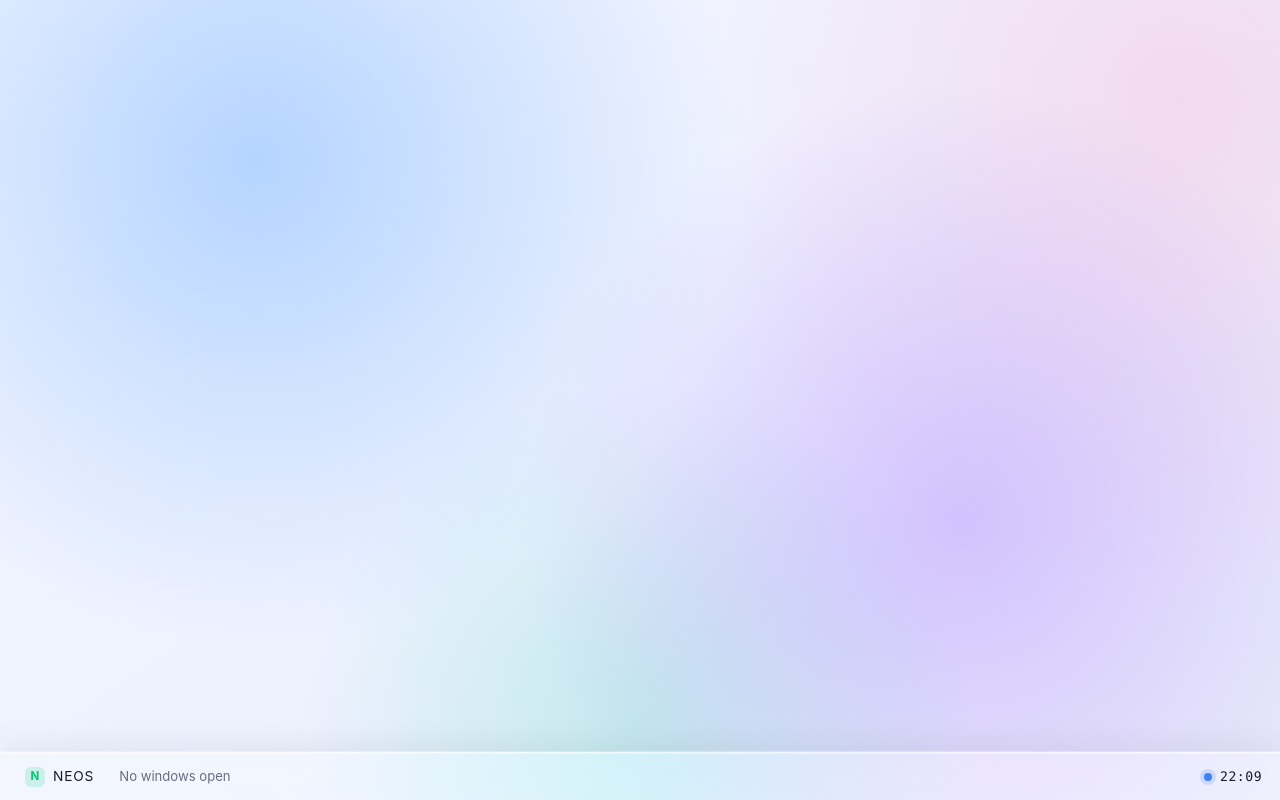
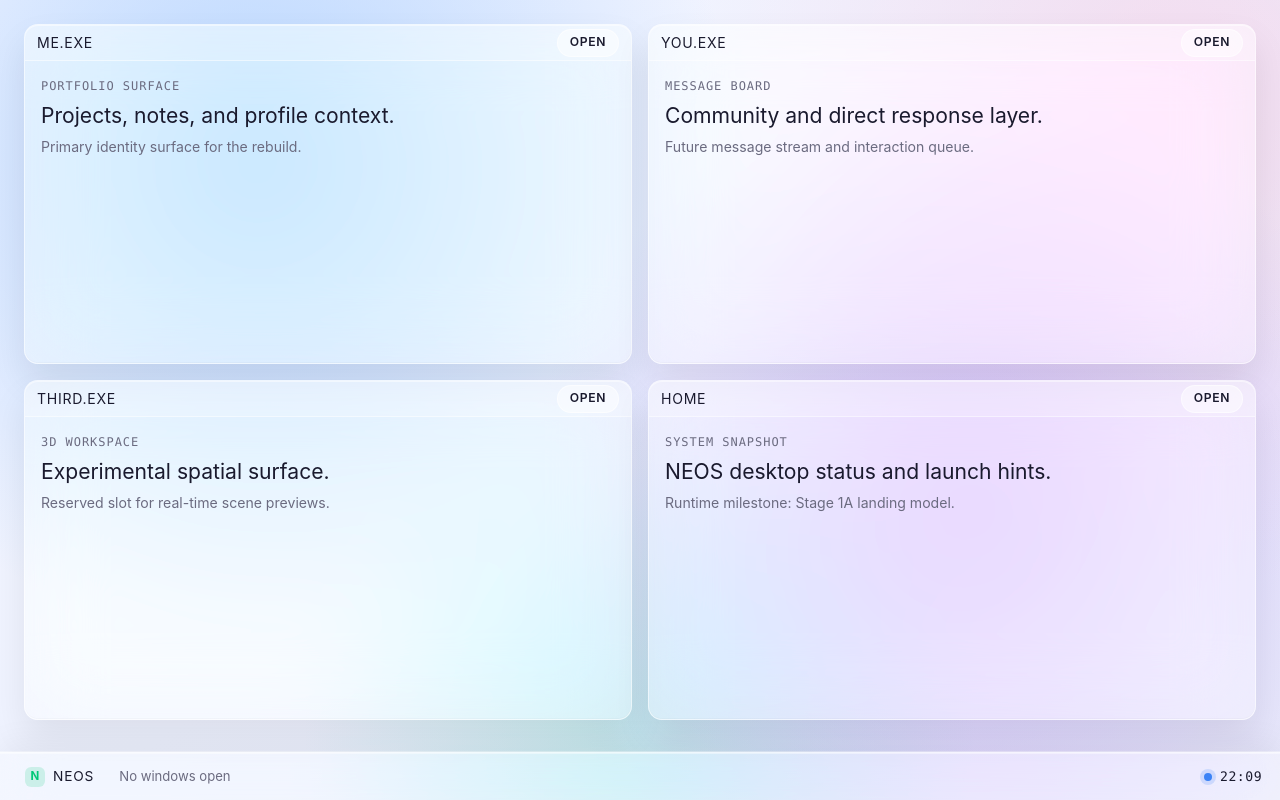
Before and after one commit to naninfinite/neos, a React (Vite) app: page / in a window 1280 px wide. Built offline with nearby package versions, Linux system fonts and the light colour scheme.

Commit message:
feat: add desktop preview panels to landing shell

```diff
--- /dev/null
+++ b/src/shell/DesktopGrid.tsx
@@ -0,0 +1,23 @@
+import type { ReactElement } from 'react';
+import { DesktopPanel } from './DesktopPanel';
+import type { DesktopPanelPreview } from './desktopPanels';
+
+interface DesktopGridProps {
+  panels: DesktopPanelPreview[];
+  onOpenPanel: (appId: string) => void;
+}
+
+export function DesktopGrid({
+  panels,
+  onOpenPanel,
+}: DesktopGridProps): ReactElement {
+  return (
+    <section aria-label="Desktop surface" className="desktopSurface">
+      <div className="desktopGrid">
+        {panels.map((panel) => (
+          <DesktopPanel key={panel.id} panel={panel} onOpenPanel={onOpenPanel} />
+        ))}
+      </div>
+    </section>
+  );
+}
--- /dev/null
+++ b/src/shell/DesktopPanel.tsx
@@ -0,0 +1,33 @@
+import type { ReactElement } from 'react';
+import type { DesktopPanelPreview } from './desktopPanels';
+
+interface DesktopPanelProps {
+  panel: DesktopPanelPreview;
+  onOpenPanel: (appId: string) => void;
+}
+
+export function DesktopPanel({
+  panel,
+  onOpenPanel,
+}: DesktopPanelProps): ReactElement {
+  return (
+    <article className="desktopPanel">
+      <header className="desktopPanelTitlebar">
+        <p className="desktopPanelApp">{panel.title}</p>
+        <button
+          className="desktopPanelOpen"
+          type="button"
+          onClick={() => onOpenPanel(panel.appId)}
+        >
+          Open
+        </button>
+      </header>
+
+      <div className="desktopPanelBody">
+        <p className="desktopPanelSubtitle">{panel.subtitle}</p>
+        <p className="desktopPanelSummary">{panel.summary}</p>
+        <p className="desktopPanelDetail">{panel.detail}</p>
+      </div>
+    </article>
+  );
+}
--- a/src/shell/DesktopShell.tsx
+++ b/src/shell/DesktopShell.tsx
@@ -1,6 +1,8 @@
 import { useEffect, useMemo, useState } from 'react';
 import type { ReactElement } from 'react';
 import { BootOverlay } from './BootOverlay';
+import { DesktopGrid } from './DesktopGrid';
+import { DESKTOP_PANEL_PREVIEWS } from './desktopPanels';
 import { LauncherOverlay } from './LauncherOverlay';
 import { MOCK_LAUNCHER_APPS } from './mockApps';
 import { Taskbar } from './Taskbar';
@@ -50,11 +52,18 @@ export function DesktopShell(): ReactElement {
   }, []);
 
   const launcherApps = useMemo(() => MOCK_LAUNCHER_APPS, []);
+  const desktopPanels = useMemo(() => DESKTOP_PANEL_PREVIEWS, []);
 
   return (
     <main className="neosShell">
       <div className="wallpaper" aria-hidden="true" />
-      <section aria-label="Desktop surface" className="desktopSurface" />
+      <DesktopGrid
+        panels={desktopPanels}
+        onOpenPanel={(_appId: string) => {
+          // Window launches are wired in the runtime milestone.
+          setLauncherOpen(true);
+        }}
+      />
 
       <Taskbar
         clockLabel={clockLabel}
--- /dev/null
+++ b/src/shell/desktopPanels.ts
@@ -0,0 +1,43 @@
+export interface DesktopPanelPreview {
+  id: string;
+  appId: string;
+  title: string;
+  subtitle: string;
+  summary: string;
+  detail: string;
+}
+
+export const DESKTOP_PANEL_PREVIEWS: DesktopPanelPreview[] = [
+  {
+    id: 'panel-me',
+    appId: 'me',
+    title: 'ME.EXE',
+    subtitle: 'Portfolio Surface',
+    summary: 'Projects, notes, and profile context.',
+    detail: 'Primary identity surface for the rebuild.',
+  },
+  {
+    id: 'panel-you',
+    appId: 'you',
+    title: 'YOU.EXE',
+    subtitle: 'Message Board',
+    summary: 'Community and direct response layer.',
+    detail: 'Future message stream and interaction queue.',
+  },
+  {
+    id: 'panel-third',
+    appId: 'third',
+    title: 'THIRD.EXE',
+    subtitle: '3D Workspace',
+    summary: 'Experimental spatial surface.',
+    detail: 'Reserved slot for real-time scene previews.',
+  },
+  {
+    id: 'panel-home',
+    appId: 'home',
+    title: 'HOME',
+    subtitle: 'System Snapshot',
+    summary: 'NEOS desktop status and launch hints.',
+    detail: 'Runtime milestone: Stage 1A landing model.',
+  },
+];
--- a/src/styles.css
+++ b/src/styles.css
@@ -81,8 +81,97 @@ input {
   z-index: var(--z-desktop-surface);
   width: 100%;
   height: 100%;
+  display: flex;
   padding: var(--space-6);
   padding-bottom: calc(var(--taskbar-height) + var(--space-8));
+}
+
+.desktopGrid {
+  width: 100%;
+  margin: 0 auto;
+  display: grid;
+  grid-template-columns: repeat(2, minmax(0, 1fr));
+  gap: var(--space-4);
+}
+
+.desktopPanel {
+  min-height: 210px;
+  border: 1px solid var(--color-glass-border);
+  border-radius: 14px;
+  background: rgba(255, 255, 255, 0.34);
+  box-shadow:
+    inset 0 1px 0 rgba(255, 255, 255, 0.5),
+    inset 0 -1px 0 rgba(0, 0, 0, 0.02),
+    0 18px 36px rgba(0, 0, 0, 0.08);
+  backdrop-filter: blur(36px) saturate(1.45) brightness(1.03);
+  overflow: hidden;
+}
+
+.desktopPanelTitlebar {
+  min-height: var(--window-titlebar-height);
+  margin: 0;
+  padding: 0 var(--space-3);
+  display: flex;
+  align-items: center;
+  justify-content: space-between;
+  border-bottom: 1px solid rgba(255, 255, 255, 0.48);
+  background: rgba(255, 255, 255, 0.2);
+}
+
+.desktopPanelApp {
+  margin: 0;
+  font-family: var(--font-display);
+  font-size: 0.88rem;
+  letter-spacing: 0.05em;
+  text-transform: uppercase;
+}
+
+.desktopPanelOpen {
+  height: 28px;
+  padding: 0 var(--space-3);
+  border: 1px solid rgba(255, 255, 255, 0.54);
+  border-radius: 999px;
+  background: rgba(255, 255, 255, 0.48);
+  font-size: 0.76rem;
+  font-weight: 600;
+  letter-spacing: 0.05em;
+  text-transform: uppercase;
+  cursor: pointer;
+}
+
+.desktopPanelOpen:hover,
+.desktopPanelOpen:focus-visible {
+  border-color: rgba(0, 200, 120, 0.55);
+  box-shadow: 0 0 0 3px rgba(0, 200, 120, 0.14);
+  outline: none;
+}
+
+.desktopPanelBody {
+  padding: var(--space-4);
+  display: grid;
+  gap: var(--space-2);
+}
+
+.desktopPanelSubtitle {
+  margin: 0;
+  color: var(--color-text-secondary);
+  font-family: var(--font-mono);
+  font-size: 0.75rem;
+  letter-spacing: 0.08em;
+  text-transform: uppercase;
+}
+
+.desktopPanelSummary {
+  margin: 0;
+  font-family: var(--font-display);
+  font-size: clamp(1.05rem, 2.2vw, 1.32rem);
+  line-height: 1.2;
+}
+
+.desktopPanelDetail {
+  margin: 0;
+  color: var(--color-text-secondary);
+  font-size: 0.88rem;
 }
 
 .taskbar {
@@ -379,6 +468,19 @@ input {
 }
 
 @media (max-width: 767px) {
+  .desktopSurface {
+    padding: var(--space-4);
+    padding-bottom: calc(var(--taskbar-height) + var(--space-6));
+  }
+
+  .desktopGrid {
+    grid-template-columns: minmax(0, 1fr);
+  }
+
+  .desktopPanel {
+    min-height: 172px;
+  }
+
   .taskbar {
     grid-template-columns: auto 1fr auto;
     gap: var(--space-2);
```
Also changed, not shown: 1 other file (tests, documents, lock files or other folders).
